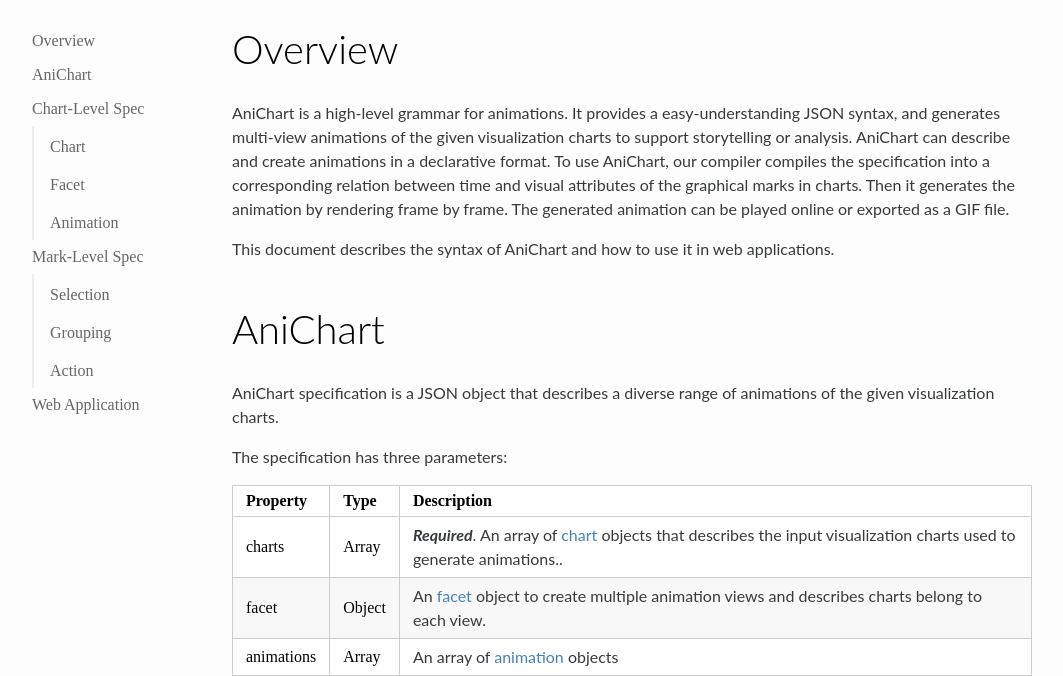
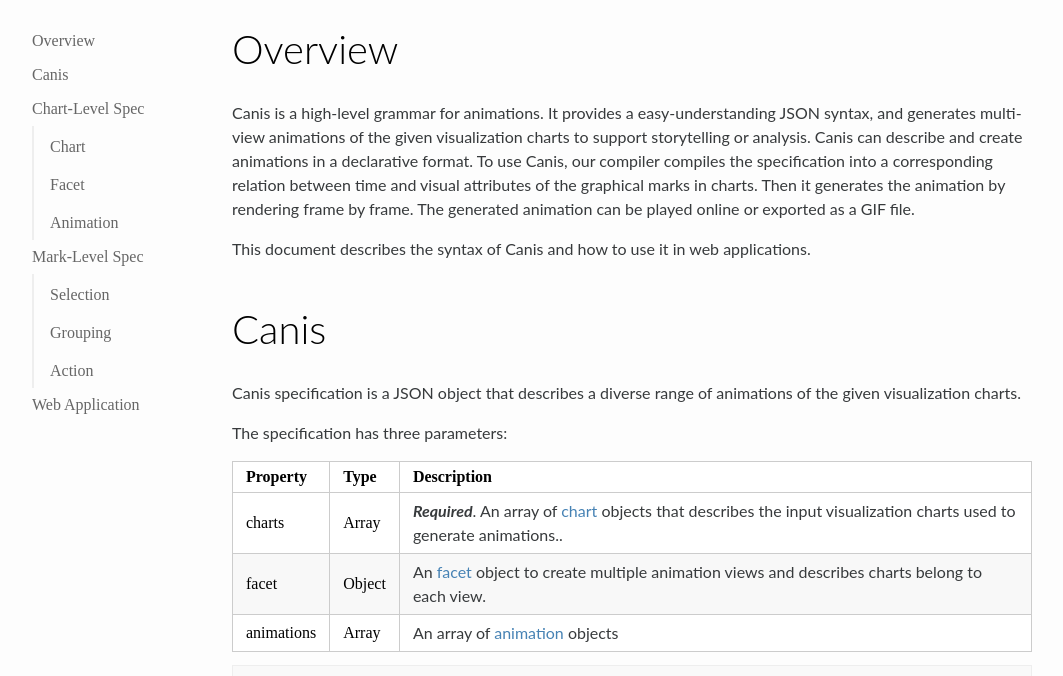
Before and after one commit to canisjs/canisjs.github.io, a plain HTML site: page tutorial.html in a window 1280 px wide. Shown: the part 83-759 px from the top of the page, without its empty margins (108-1171 px from the left). Drawn offline with Linux system fonts and the light colour scheme.

Commit message:
change name

```diff
--- a/tutorial.html
+++ b/tutorial.html
@@ -1,7 +1,7 @@
 <html>
 
 <head>
-    <title>AniChart</title>
+    <title>Canis</title>
     <meta charset="utf-8">
     <link rel='icon' href='logo.ico' type='image/x-icon' />
     <script type='text/javascript' src='js/jquery-3.3.1.min.js'></script>
@@ -291,7 +291,7 @@
                         <a id='overviewLink' href='#'>Overview</a>
                     </li>
                     <li class='sidebar-nav-item'>
-                        <a id='anichartLink' href='#'>AniChart</a>
+                        <a id='anichartLink' href='#'>Canis</a>
                     </li>
                     <li class='sidebar-nav-item'>
                         <a id='chartLevelLink' href='#'>Chart-Level Spec</a>
@@ -329,19 +329,19 @@
             <section class='main-content'>
                 <!-- Overview -->
                 <h1 id='overview'>Overview</h1>
-                <p>AniChart is a high-level grammar for animations. It provides a easy-understanding JSON syntax, and
+                <p>Canis is a high-level grammar for animations. It provides a easy-understanding JSON syntax, and
                     generates multi-view animations of the given visualization charts to support storytelling or
-                    analysis. AniChart can describe and create animations in a declarative format. To use AniChart, our
+                    analysis. Canis can describe and create animations in a declarative format. To use Canis, our
                     compiler compiles the specification into a corresponding relation between time and visual attributes
                     of the graphical marks in charts. Then it generates the animation by rendering frame by frame. The
                     generated animation can be played online or exported as a GIF file.</p>
-                <p>This document describes the syntax of AniChart and how to use it in web applications.</p>
+                <p>This document describes the syntax of Canis and how to use it in web applications.</p>
 
 
 
-                <!-- AniChart -->
-                <h1 id='anichart'>AniChart</h1>
-                <p>AniChart specification is a JSON object that describes a diverse range of animations of the given
+                <!-- Canis -->
+                <h1 id='anichart'>Canis</h1>
+                <p>Canis specification is a JSON object that describes a diverse range of animations of the given
                     visualization charts.</p>
                 <p>The specification has three parameters:</p>
                 <table class="doc-table">
@@ -652,7 +652,7 @@
 
                 <!-- selection -->
                 <h2 id='selection'>Selection</h2>
-                <p>Borrowing form CSS 1-3, AniChart provides a set of tools for matching marks in given charts. The W3C
+                <p>Borrowing form CSS 1-3, Canis provides a set of tools for matching marks in given charts. The W3C
                     CSS specification contains the <a
                         href='https://www.w3.org/TR/CSS21/syndata.html#value-def-identifier'>complete set of rules
                         regarding valid CSS selectors</a>.</p>
@@ -1133,7 +1133,7 @@
                 <p>We can use the following snippet to link to the latest release:</p>
                 <pre>
                     <code>
-&lt;<span class='hl-str'>script</span> src=&quot;http://www.njvis.net/AniChartWeb/anichart.min.js&quot;&gt;&lt;/<span class='hl-str'>script</span>&gt;"</code>
+&lt;<span class='hl-str'>script</span> src=&quot;http://www.njvis.net/CanisWeb/anichart.min.js&quot;&gt;&lt;/<span class='hl-str'>script</span>&gt;"</code>
                 </pre>
 
                 <p>We can create an animated visualization on the web page using the following code:</p>
@@ -1149,7 +1149,7 @@
 &lt;/script&gt;</code>
                 </pre>
 
-                <p>AniChart provides the following variables and functions to create or customize animations.</p>
+                <p>Canis provides the following variables and functions to create or customize animations.</p>
 
                 <h3>aniChart.loadSpec()</h3>
                 <p>This function fetches the AC format spec file at the specified input URL and returns the spec as a
```
